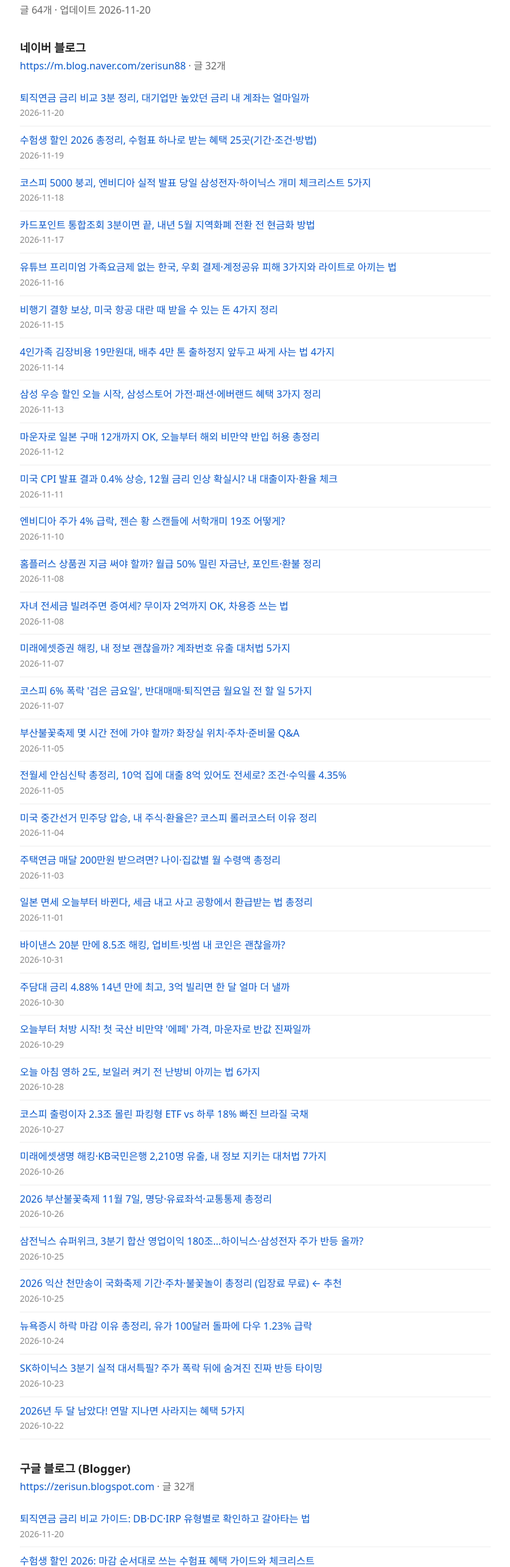
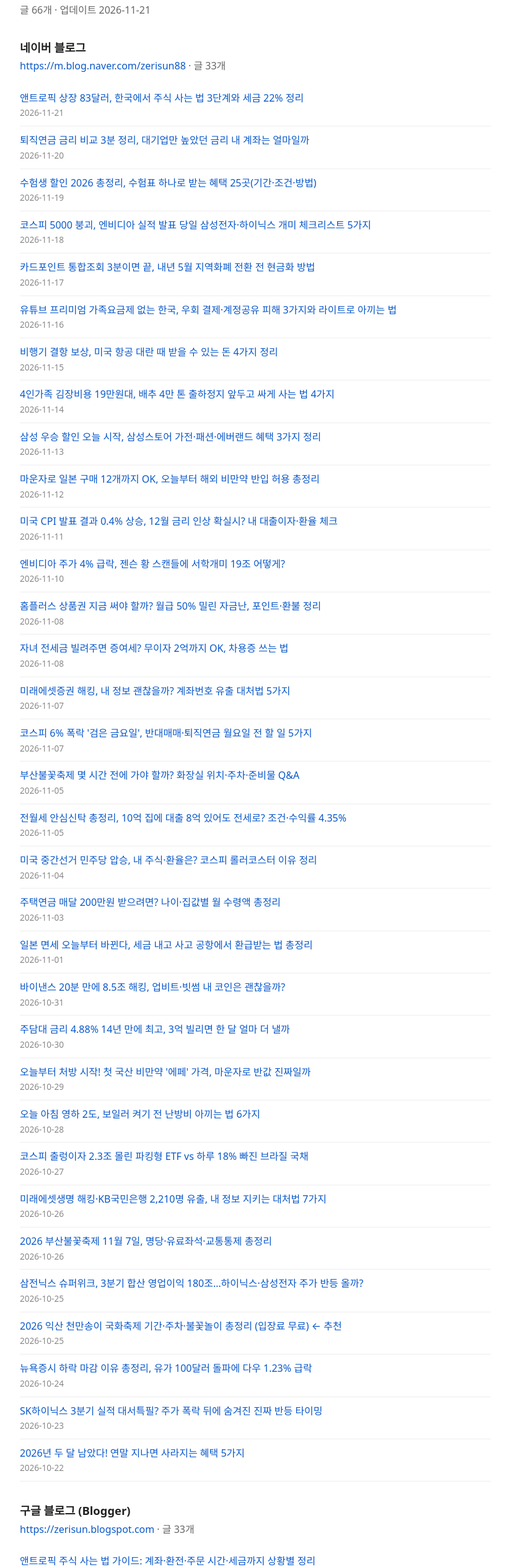
Before and after one commit to imwooha/imwooha.github.io, a plain HTML site: page index.html in a window 1280 px wide. Shown: the part 74-2603 px from the top of the page at 62% size, without its empty margins (228-1051 px from the left). Drawn offline with Linux system fonts and the light colour scheme.

Commit message:
Update blog links 2026-11-21

```diff
--- a/index.html
+++ b/index.html
@@ -4,7 +4,7 @@
   <meta charset="utf-8">
   <meta name="viewport" content="width=device-width, initial-scale=1">
   <title>블로그 글 모음</title>
-  <meta name="description" content="네이버 블로그 · 구글 블로그 (Blogger) 전체 글 목록 (64개)">
+  <meta name="description" content="네이버 블로그 · 구글 블로그 (Blogger) 전체 글 목록 (66개)">
   <link rel="canonical" href="https://imwooha.github.io/">
   <style>
     body { font-family: system-ui, -apple-system, "Malgun Gothic", sans-serif; max-width: 760px; margin: 0 auto; padding: 24px 16px; line-height: 1.6; color: #222; background: #fff; }
@@ -21,11 +21,12 @@
 <body>
   <main>
     <h1>블로그 글 모음</h1>
-    <p class="meta">글 64개 · 업데이트 2026-11-20</p>
+    <p class="meta">글 66개 · 업데이트 2026-11-21</p>
     <section>
     <h2>네이버 블로그</h2>
-    <p class="meta"><a href="https://m.blog.naver.com/zerisun88">https://m.blog.naver.com/zerisun88</a> · 글 32개</p>
+    <p class="meta"><a href="https://m.blog.naver.com/zerisun88">https://m.blog.naver.com/zerisun88</a> · 글 33개</p>
     <ul>
+      <li><a href="https://m.blog.naver.com/zerisun88/224485068520">앤트로픽 상장 83달러, 한국에서 주식 사는 법 3단계와 세금 22% 정리</a> <time datetime="2026-11-21">2026-11-21</time></li>
       <li><a href="https://m.blog.naver.com/zerisun88/224483836613">퇴직연금 금리 비교 3분 정리, 대기업만 높았던 금리 내 계좌는 얼마일까</a> <time datetime="2026-11-20">2026-11-20</time></li>
       <li><a href="https://m.blog.naver.com/zerisun88/224482481957">수험생 할인 2026 총정리, 수험표 하나로 받는 혜택 25곳(기간·조건·방법)</a> <time datetime="2026-11-19">2026-11-19</time></li>
       <li><a href="https://m.blog.naver.com/zerisun88/224480968992">코스피 5000 붕괴, 엔비디아 실적 발표 당일 삼성전자·하이닉스 개미 체크리스트 5가지</a> <time datetime="2026-11-18">2026-11-18</time></li>
@@ -62,8 +63,9 @@
     </section>
     <section>
     <h2>구글 블로그 (Blogger)</h2>
-    <p class="meta"><a href="https://zerisun.blogspot.com">https://zerisun.blogspot.com</a> · 글 32개</p>
+    <p class="meta"><a href="https://zerisun.blogspot.com">https://zerisun.blogspot.com</a> · 글 33개</p>
     <ul>
+      <li><a href="https://zerisun.blogspot.com/2026/11/blog-post_21.html">앤트로픽 주식 사는 법 가이드: 계좌·환전·주문 시간·세금까지 상황별 정리</a> <time datetime="2026-11-21">2026-11-21</time></li>
       <li><a href="https://zerisun.blogspot.com/2026/11/dbdcirp.html">퇴직연금 금리 비교 가이드: DB·DC·IRP 유형별로 확인하고 갈아타는 법</a> <time datetime="2026-11-20">2026-11-20</time></li>
       <li><a href="https://zerisun.blogspot.com/2026/11/2026_0373015112.html">수험생 할인 2026: 마감 순서대로 쓰는 수험표 혜택 가이드와 체크리스트</a> <time datetime="2026-11-19">2026-11-19</time></li>
       <li><a href="https://zerisun.blogspot.com/2026/11/5000.html">코스피 5000 붕괴와 엔비디아 실적: 반도체 투자자가 오늘 확인할 숫자와 체크리스트</a> <time datetime="2026-11-18">2026-11-18</time></li>
--- a/sitemap.xml
+++ b/sitemap.xml
@@ -2,6 +2,6 @@
 <urlset xmlns="http://www.sitemaps.org/schemas/sitemap/0.9">
   <url>
     <loc>https://imwooha.github.io/</loc>
-    <lastmod>2026-11-20</lastmod>
+    <lastmod>2026-11-21</lastmod>
   </url>
 </urlset>
```
